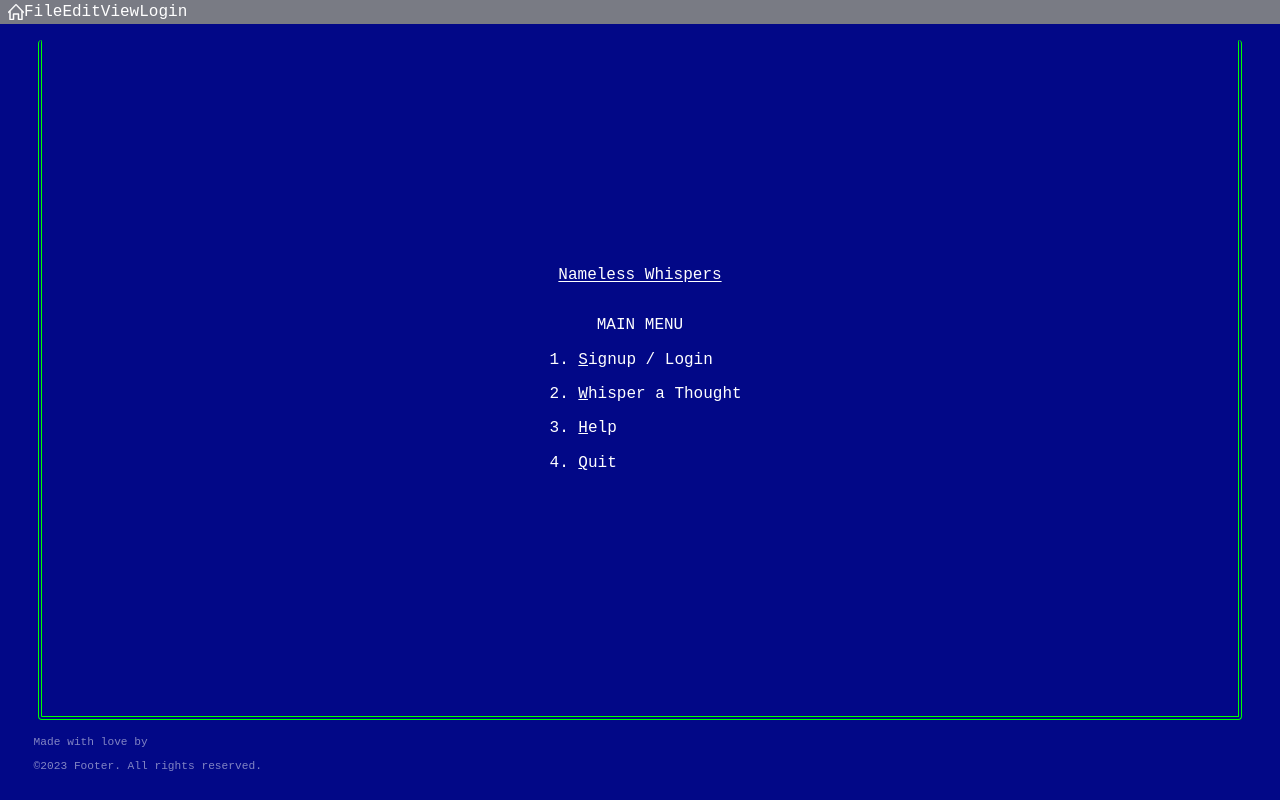
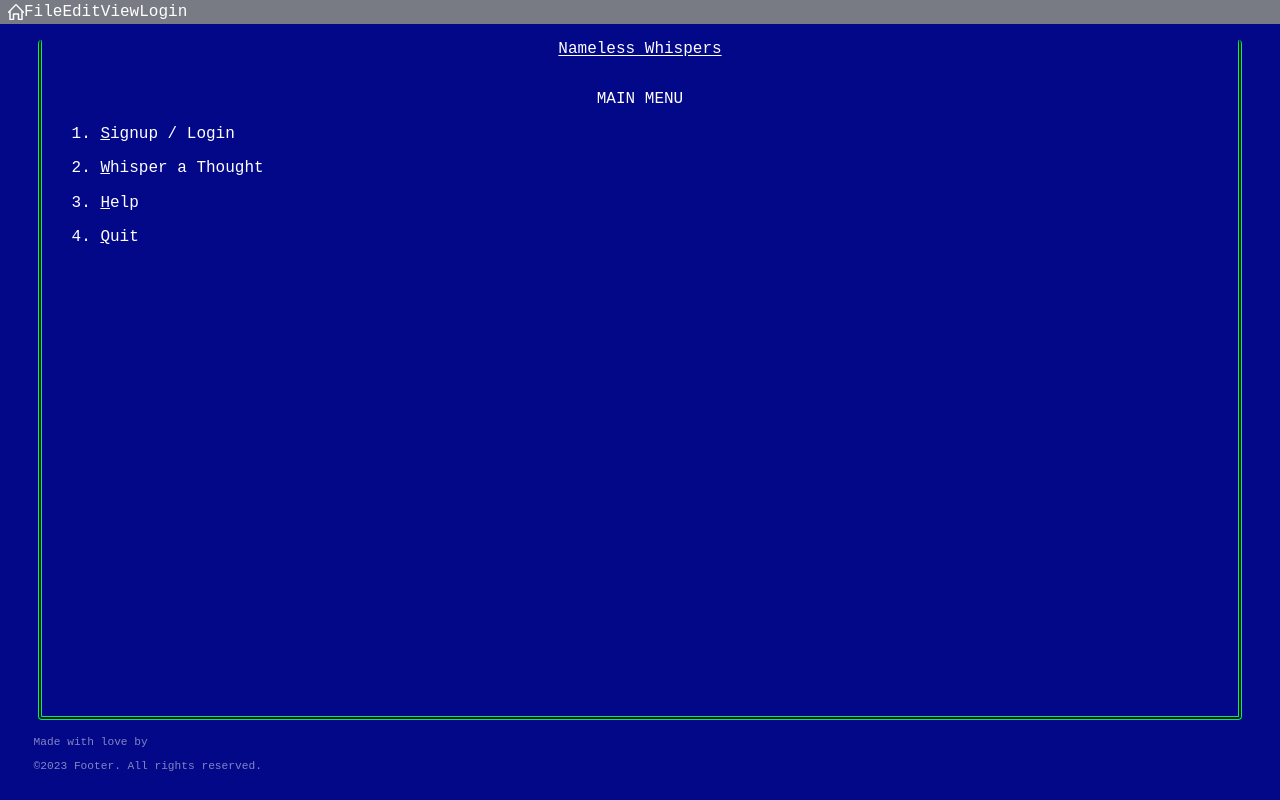
Before and after one commit to thecowsays/nameless-whispers, a React (Vite) app: page / in a window 1280 px wide. Built offline with nearby package versions, Linux system fonts and the light colour scheme; a web font is replaced by a local one.

Commit message:
updated CSS

```diff
--- a/src/pages/Homepage/Homepage.module.css
+++ b/src/pages/Homepage/Homepage.module.css
@@ -11,52 +11,9 @@
     align-items: center;
 }
 
-.content-wrapper {
+.innerContainer {
     height: 100%;
     width: 100%;
     padding: 0 1em 1em 1em;
     position: relative;
 }
-
-.main-wrapper {
-    width: 50%;
-    display: flex;
-    flex-direction: column;
-    align-items: center;
-    position: absolute;
-    top: 25%;
-    left: 25%;
-    border: 4px double var(--alt-accent);
-    border-radius: 4px;
-}
-
-li {
-    margin-bottom: 1em;
-}
-
-li:hover {
-    background-color: var(--shadow);
-    color: var(--alt-color);
-    font-weight: 600;
-    cursor: pointer;
-}
-
-li::first-letter {
-    text-decoration: underline;
-    font-weight: 400;
-    color: var(--main-color);
-}
-
-/* -- undecided on first letter red or white or any --  */
-
-/* li:hover::first-letter {
-    color: var(--accent);
-} */
-
-.title {
-    font-weight: 400;
-    text-align: center;
-    text-transform: uppercase;
-    margin-top: 2em;
-    margin-bottom: 1em;
-}
```
